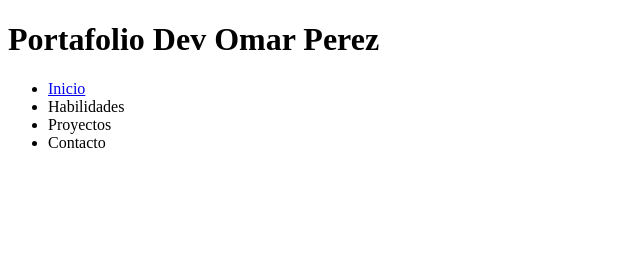
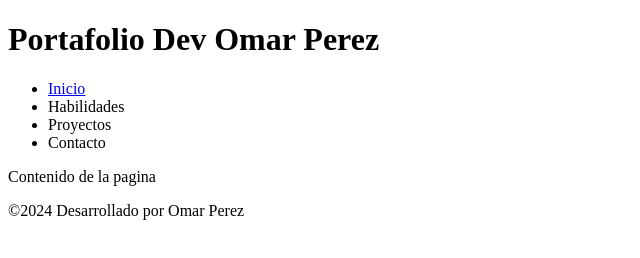
Before and after one commit to omarperez0877/CursoWebProyecto1, a plain HTML site: page index.html in a window 1280 px wide. Shown: the whole page, without its empty margins (0-640 px from the left). Drawn offline with Linux system fonts and the light colour scheme.

Commit message:
Se agrego seccion principal y pie de pagina

```diff
--- a/index.html
+++ b/index.html
@@ -17,5 +17,11 @@
             </ul>
         </nav>
     </header>
+    <main>
+        Contenido de la pagina
+    </main>
+    <footer>
+        <p>&copy;2024 Desarrollado por Omar Perez</p>
+    </footer>
 </body>
 </html>
```
